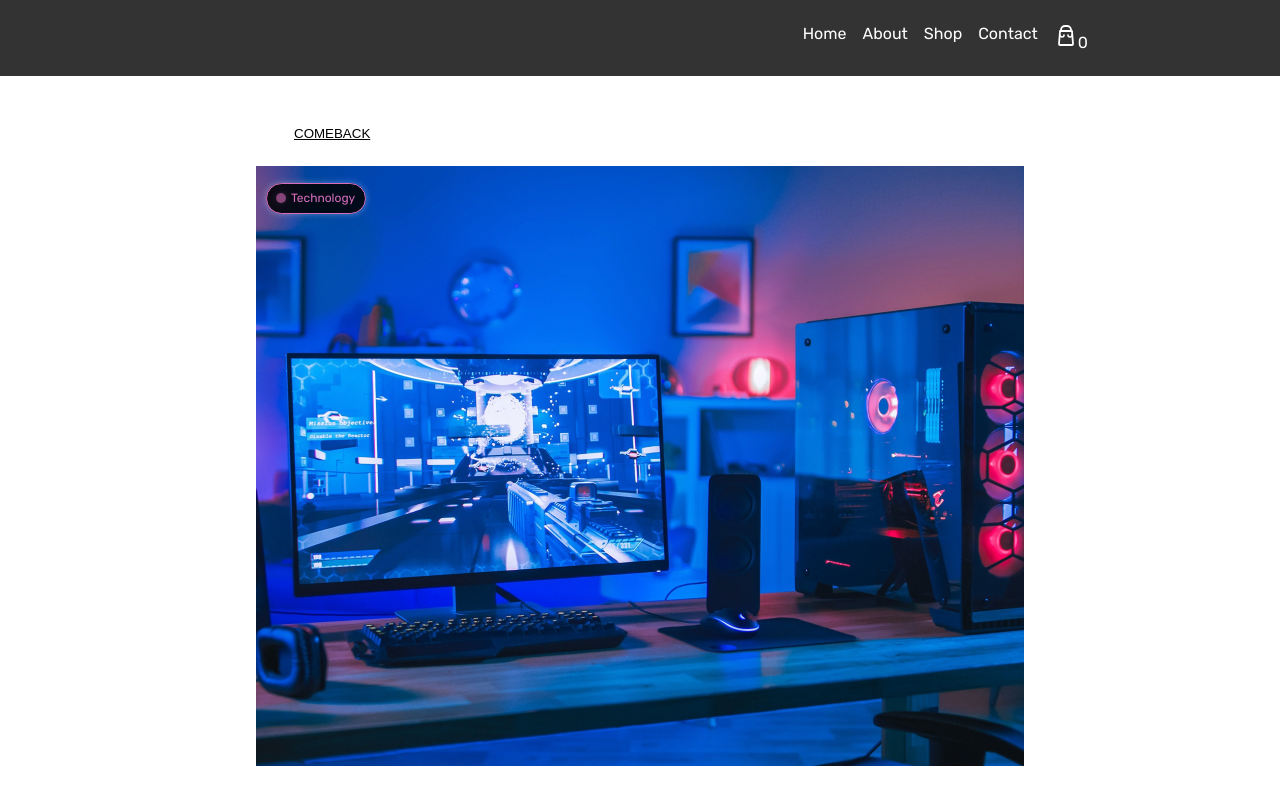
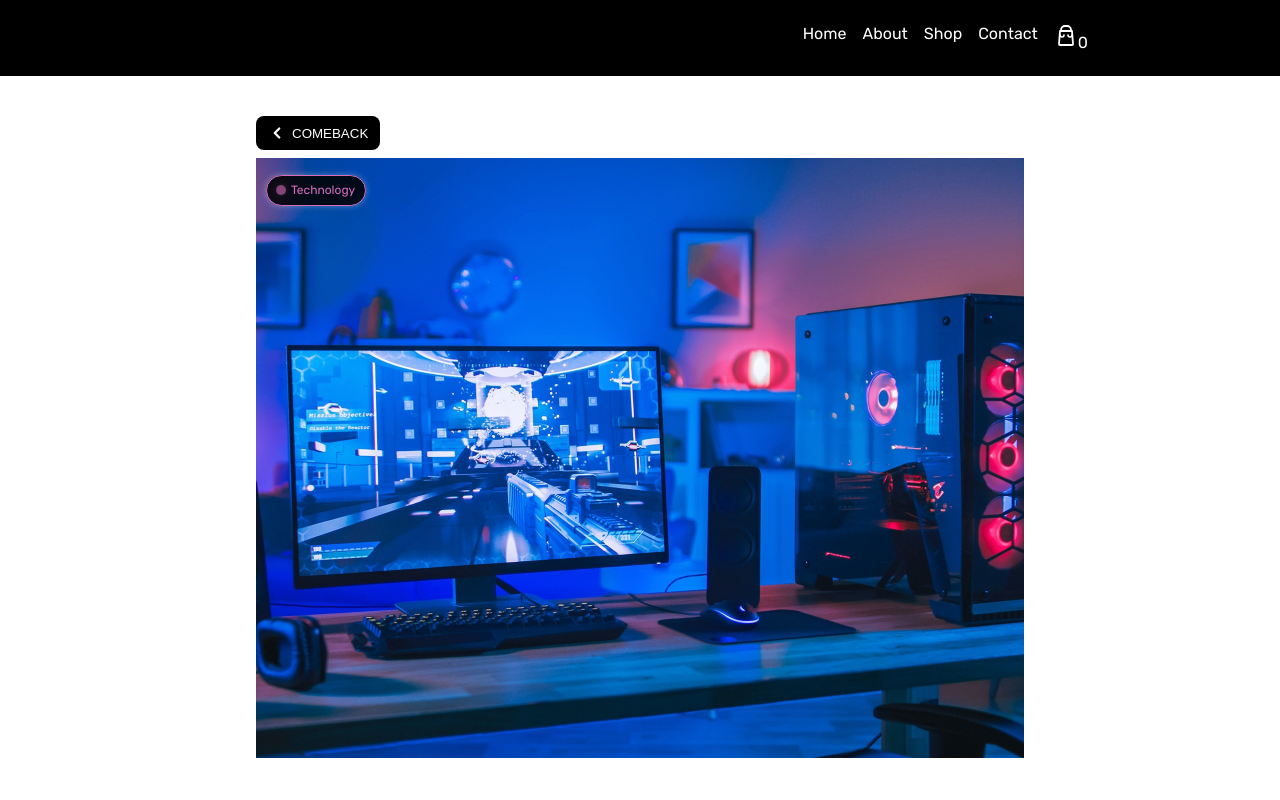
Before and after one commit to carmengm14/prueba-vue, a Vue app: page /news/1 in a window 1280 px wide. Shown: the top 800 px of the page. Built offline with nearby package versions, Linux system fonts and the light colour scheme.

Commit message:
usar colores globales

```diff
--- a/src/components/ComeBackBtn.vue
+++ b/src/components/ComeBackBtn.vue
@@ -21,31 +21,3 @@ export default {
   name: "ComeBackBtn",
 };
 </script>
-<style>
-.backButton {
-  display: flex;
-  align-items: center;
-  gap: 6px;
-  text-transform: uppercase;
-  text-decoration: none;
-  padding: 8px 12px;
-  border: none;
-  border-radius: 8px;
-  cursor: pointer;
-  background-color: black;
-  color: white;
-  transition: 0.3s;
-}
-
-.backButton:hover {
-  cursor: pointer;
-}
-
-.backButton svg {
-  transition: transform 0.2s ease;
-}
-
-.backButton:hover svg {
-  transform: translateX(-6px);
-}
-</style>
--- a/src/components/NewsCard.vue
+++ b/src/components/NewsCard.vue
@@ -142,13 +142,12 @@ export default {
   display: flex;
   align-items: center;
   gap: 6px;
-
   padding: 8px 12px;
   border: none;
   border-radius: 8px;
   cursor: pointer;
-  background-color: black;
-  color: white;
+  background-color: var(--color-primario);
+  color: var(--color-blanco);
   transition: 0.3s;
 }
 
--- a/src/styles/styles.css
+++ b/src/styles/styles.css
@@ -1,6 +1,6 @@
 /* Colores globales */
 :root {
-  --color-primario: #333;
+  --color-primario: black;
   --color-secundario: #555;
   --color-texto: #222;
   --color-blanco: #fff;
@@ -61,7 +61,7 @@ p {
 .buttonPrincipal{
     background-color: transparent;
     color: var(--color-texto);
-    border: 1px solid black;
+    border: 1px solid var(--color-primario);
     padding: 0.5vh 3vw;
     margin: 5px 0;
     display:flex; align-items: center; justify-content:center
@@ -74,7 +74,7 @@ p {
 .buttonTransparenteBlanco{
     background-color: transparent;
     color: var(--color-blanco);
-    border: 1px solid white;
+    border: 1px solid var(--color-blanco);
     padding: 0.5vh 3vw;
     margin: 5px 0;
     width: fit-content;
@@ -87,18 +87,32 @@ p {
     color: var(--color-texto);
     cursor: pointer;
 }
-.backButton{
-    display: flex;
-    align-items: center;
-    gap: 8px;
-    background-color: transparent;
-    color: black;
-    margin: 2vh 0;
-    text-decoration: underline;
-    border: none;
+.backButton {
+  display: flex;
+  align-items: center;
+  gap: 6px;
+  text-transform: uppercase;
+  text-decoration: none;
+  padding: 8px 12px;
+  border: none;
+  border-radius: 8px;
+  cursor: pointer;
+  background-color: var(--color-primario);
+  color: var(--color-blanco);
+  transition: 0.3s;
+  margin-bottom: 1vh;
 }
-.backButton:hover{
-    cursor: pointer;
+
+.backButton:hover {
+  cursor: pointer;
+}
+
+.backButton svg {
+  transition: transform 0.2s ease;
+}
+
+.backButton:hover svg {
+  transform: translateX(-6px);
 }
 
 /* MENSAJES DE ERROR */
@@ -127,7 +141,7 @@ p {
   top: 10px;
   right: 10px;
   background-color: var(--color-oferta);
-  color: white;
+  color: var(--color-blanco);
   padding: 5px 10px;
   font-weight: bold;
   border-radius: 4px;
@@ -175,7 +189,7 @@ p {
   display: inline-block;
   width: 8px;
   height: 8px;
-  background-color: white; /* color del punto */
+  background-color: var(--color-blanco); /* color del punto */
   border-radius: 50%;
   margin-right: 6px;
   animation: blink 1.2s infinite;
--- a/src/views/BlogNewsDetail.vue
+++ b/src/views/BlogNewsDetail.vue
@@ -227,7 +227,7 @@ export default {
 .comments-section {
   width: 100%;
   margin: 60px auto;
-  border-top: 1px solid black;
+  border-top: 1px solid var(--color-primario);
   padding-top: 40px;
 }
 
@@ -301,8 +301,8 @@ export default {
 .add-comment button {
   padding: 10px;
   border: none;
-  background: black;
-  color: white;
+  background: var(--color-primario);
+  color: var(--color-blanco);
   cursor: pointer;
   border-radius: 6px;
 }
```
